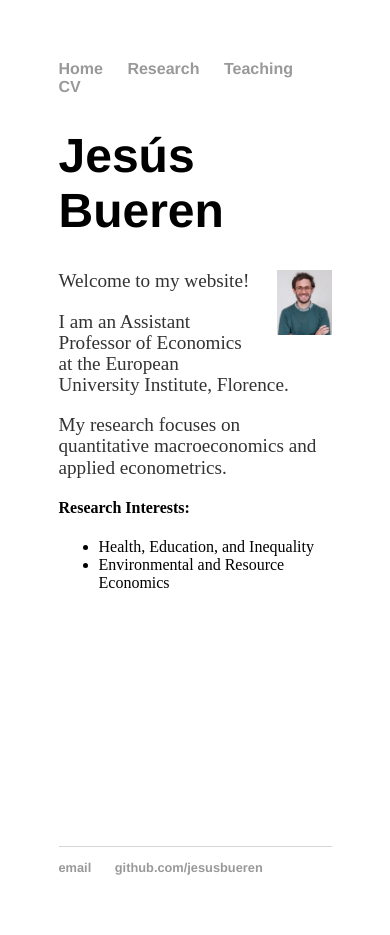
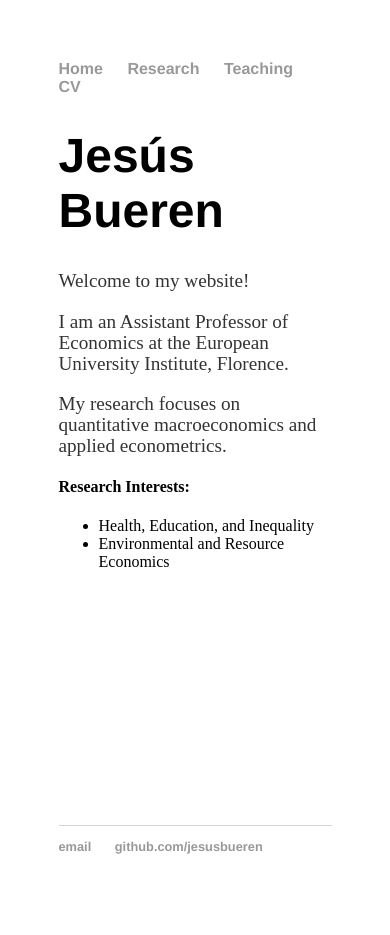
Before and after one commit to jesusbueren/jesusbueren.github.io, a Jekyll site: the page built from index.html, in a window 390 px wide. Built offline with Jekyll 4.4.1, drawn with Linux system fonts in a browser that asks for light colours; after the commit the page ends 914 px from its top, so only the background shows below that.

Commit message:
Update main.css

```diff
--- a/css/main.css
+++ b/css/main.css
@@ -49,11 +49,9 @@
     margin-left: 20px;
     margin-bottom: 20px;
 }
-<style>
+
 @media only screen and (max-width: 600px) {
     img {
-        width: 30%;
-        height: 30%;
+        display:none;
     }
 }
-</style>
```
